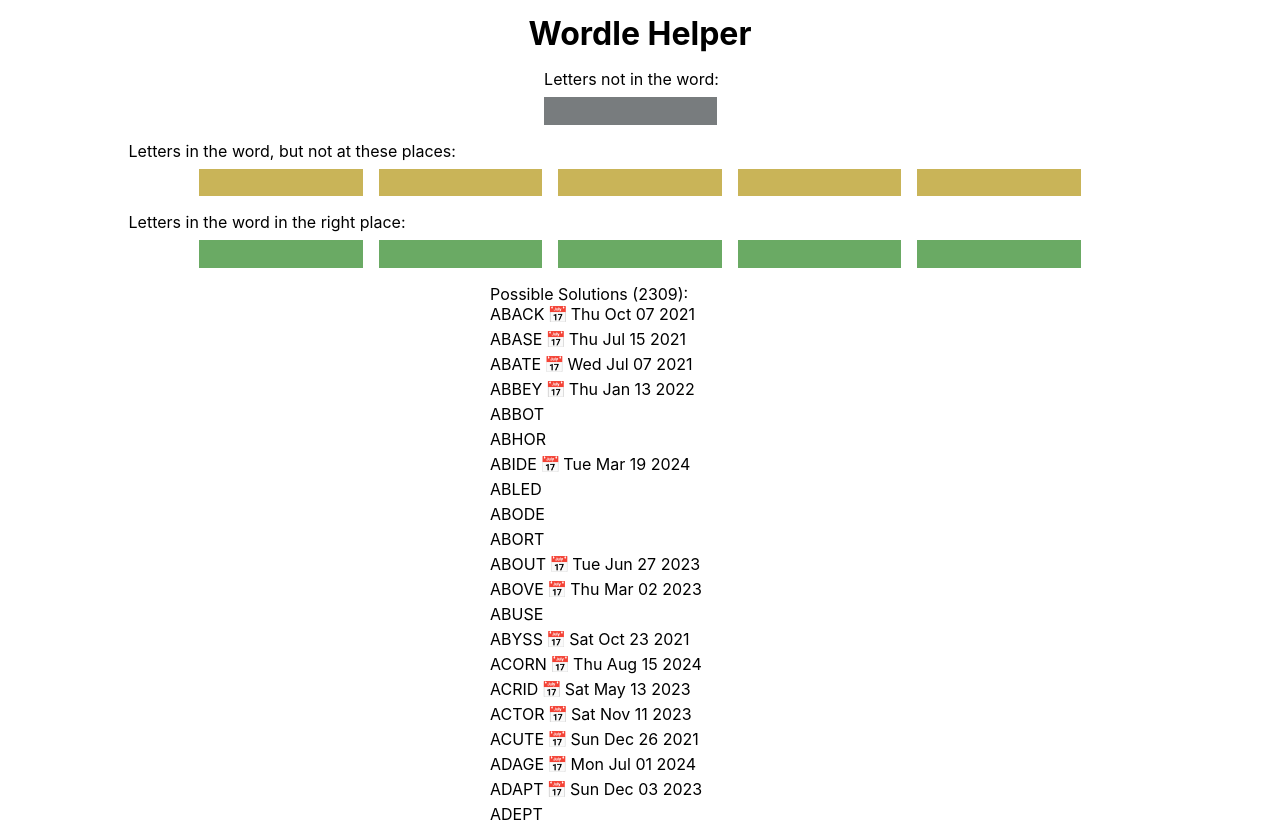
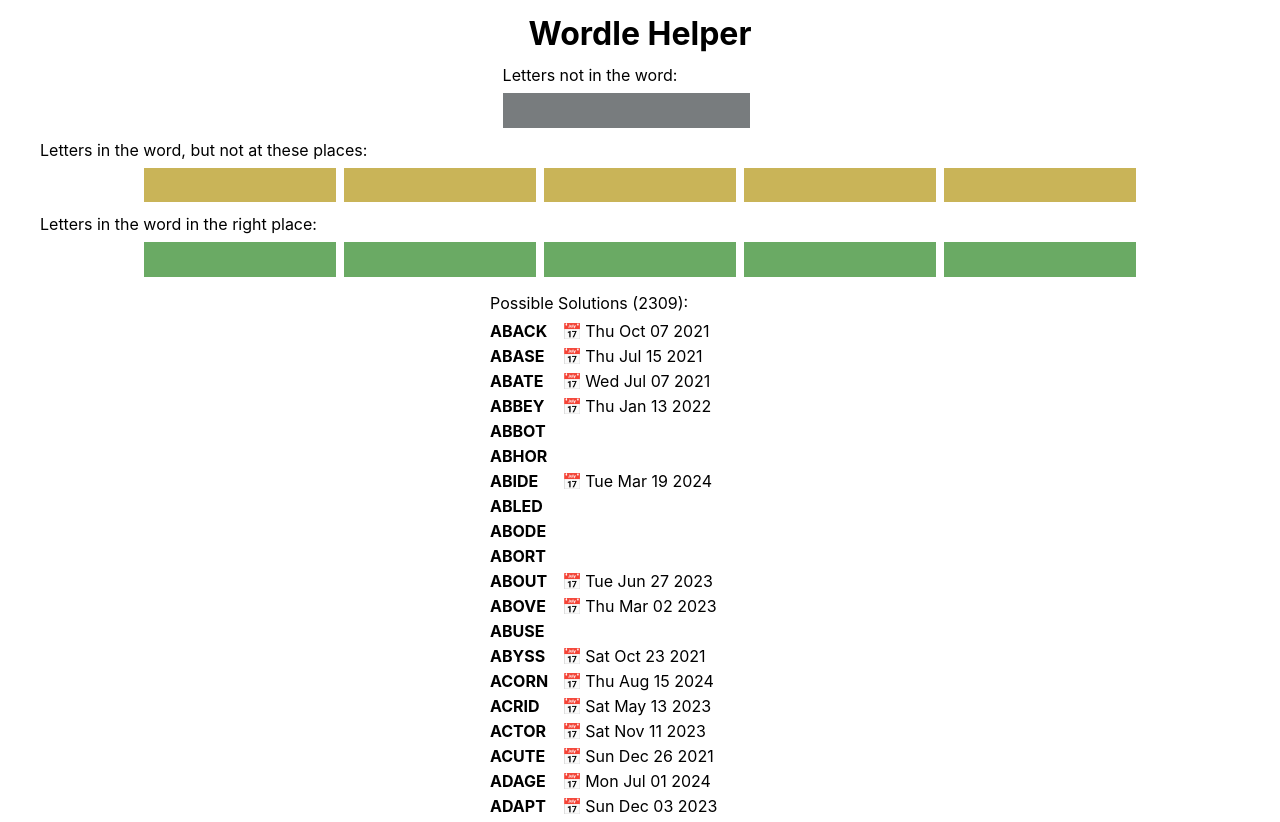
Before and after one commit to juharris/wordle-helper, a Next.js app: page /home in a window 1280 px wide. Shown: the top 822 px of the page. Built offline with nearby package versions, Linux system fonts and the light colour scheme.

Commit message:
Align calendar icons + make other CSS improvements

```diff
--- a/pages/home/index.tsx
+++ b/pages/home/index.tsx
@@ -17,11 +17,13 @@
     date = new Date(yearInt, monthInt, dayInt).toDateString()
   }
   return (<div key={candidate.w} style={style}>
-    {candidate.w}
-    {date && <>
+    <span className={styles.possibleSolutionWord}>
+      {candidate.w}
+    </span>
+    {date && <span className={styles.wordDate}>
       <span className={styles.calendarIcon}>📅</span>
       {date}
-    </>}
+    </span>}
   </div>);
 }
 
@@ -130,6 +132,7 @@
         <div className={styles.possibleSolutions}>
           Possible Solutions ({response.candidates.length}):
           <FixedSizeList
+            className={styles.possibleSolutionsList}
             height={520}
             itemCount={response.candidates.length}
             itemData={response.candidates}
--- a/pages/index.module.css
+++ b/pages/index.module.css
@@ -7,30 +7,16 @@
   align-items: center;
 }
 
-.title a {
-  color: #0070f3;
-  text-decoration: none;
-}
-
-.title a:hover,
-.title a:focus,
-.title a:active {
+.footer a:hover,
+.footer a:focus,
+.footer a:active {
   text-decoration: underline;
 }
 
 .title {
   margin: 0;
   line-height: 1.15;
-}
-
-.title,
-.description {
   text-align: center;
-}
-
-.description {
-  line-height: 1.3;
-  font-size: 1.3rem;
 }
 
 .grid {
@@ -41,44 +27,7 @@
 
   max-width: 1200px;
   margin-top: 0.5rem;
-  gap: 1em;
-}
-
-.card {
-  margin: 1rem;
-  flex-basis: 45%;
-  padding: 1.5rem;
-  text-align: left;
-  color: inherit;
-  text-decoration: none;
-  border: 1px solid #eaeaea;
-  border-radius: 10px;
-  transition:
-    color 0.15s ease,
-    border-color 0.15s ease;
-}
-
-.card:hover,
-.card:focus,
-.card:active {
-  color: #0070f3;
-  border-color: #0070f3;
-}
-
-.card h3 {
-  margin: 0 0 1rem 0;
-  font-size: 1.5rem;
-}
-
-.card p {
-  margin: 0;
-  font-size: 1.25rem;
-  line-height: 1.5;
-}
-
-.logo {
-  height: 1em;
-  margin-left: 0.5rem;
+  gap: 0.5rem;
 }
 
 @media (max-width: 300px) {
@@ -89,13 +38,14 @@
 }
 
 .inputsSection {
-  margin-top: 1em;
+  margin-top: 0.75rem;
 }
 
 input.wordleLetters {
   /* Force uppercase letters. */
   text-transform: uppercase;
   font-weight: bold;
+  font-size: 1.2rem;
   letter-spacing: 0.05rem;
   border-width: 0;
   padding: 0.4rem;
@@ -122,10 +72,22 @@
 }
 
 .possibleSolutions {
-  margin-top: 1em;
+  margin-top: 1rem;
+}
+
+.possibleSolutionsList {
+  margin-top: 0.5rem;;
+}
+
+.possibleSolutionWord {
+  font-weight: bold;
+}
+
+.wordDate {
+  position: absolute;
+  left: 4.5rem;
 }
 
 .calendarIcon {
-  margin-left: 0.2rem;
   margin-right: 0.2rem;
 }
```
